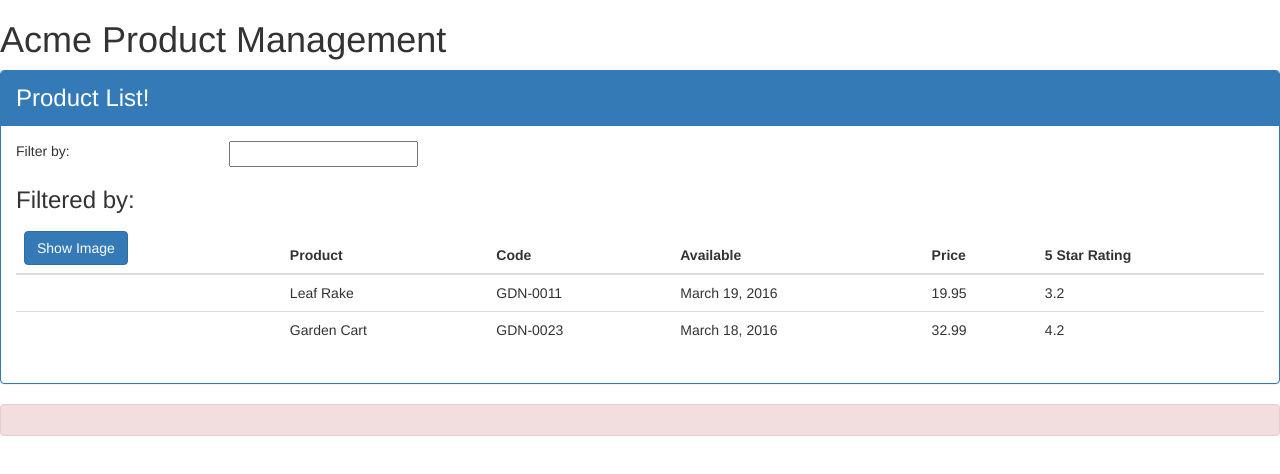
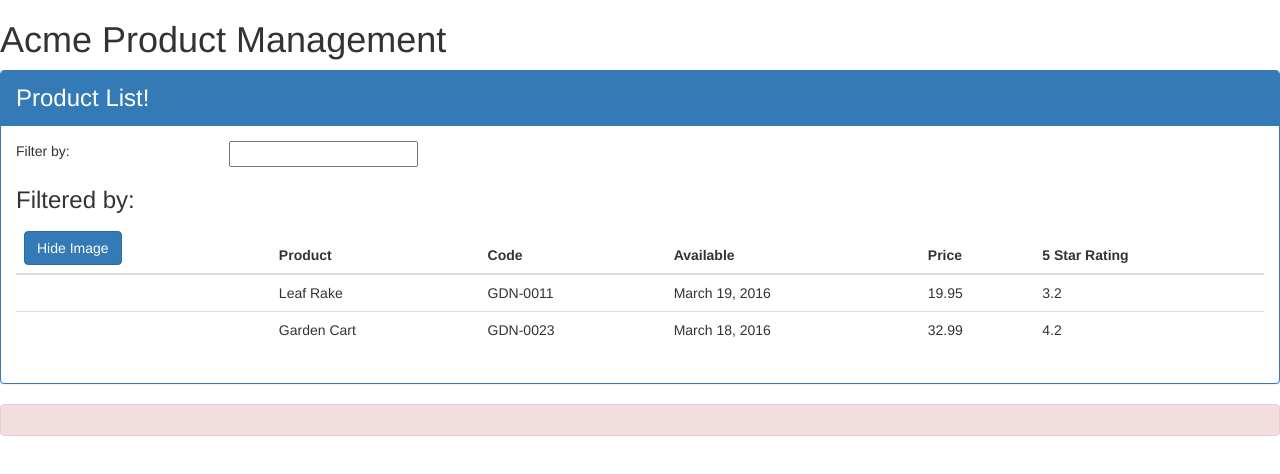
Before and after one commit to uzairqq/Angular-2, an Angular app in the folder APM/: page / in a window 1280 px wide. Shown: the top 474 px of the page. Built offline with nearby package versions, Linux system fonts and the light colour scheme.

Commit message:
used interpolation of show image in button to chanage the text of hide and show while clicking and showing and hiding the image using interpolation and javascript conditions

```diff
--- a/APM/src/app/products/product-list.component.html
+++ b/APM/src/app/products/product-list.component.html
@@ -22,7 +22,7 @@
                         <th>
                             <button class='btn btn-primary'
                             (click)='toggleImage()'>
-                              Show Image
+                              {{showImage ? 'Show':'Hide'}} Image
                             </button>
                         </th>
                         <th>Product</th>
```
